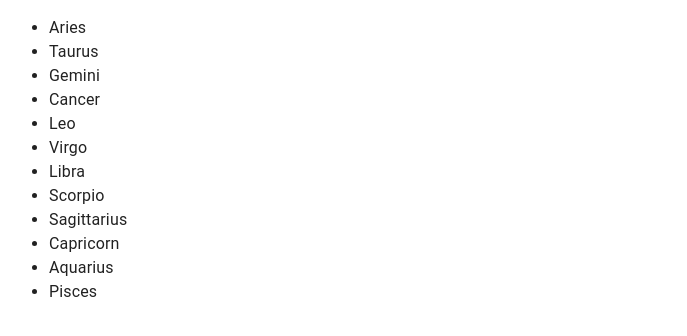
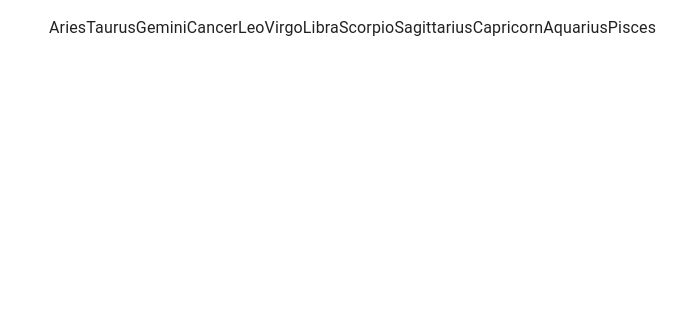
Before and after one commit to sissyhanks/starsigns, a React (Create React App) app: page / in a window 1280 px wide. Shown: the top 336 px of the page, without its empty margins (355-1042 px from the left). Built offline with nearby package versions, Linux system fonts and the light colour scheme.

Commit message:
create project overview

```diff
--- /dev/null
+++ b/src/components/Signs.css
@@ -0,0 +1,7 @@
+ul {
+  list-style-type: none;
+}
+
+li {
+  display: inline;
+}
--- a/src/components/Signs.js
+++ b/src/components/Signs.js
@@ -1,3 +1,4 @@
+import "./Signs.css";
 import React from "react";
 
 const signs = [
```
Also changed, not shown: 1 other file (tests, documents, lock files or other folders).
